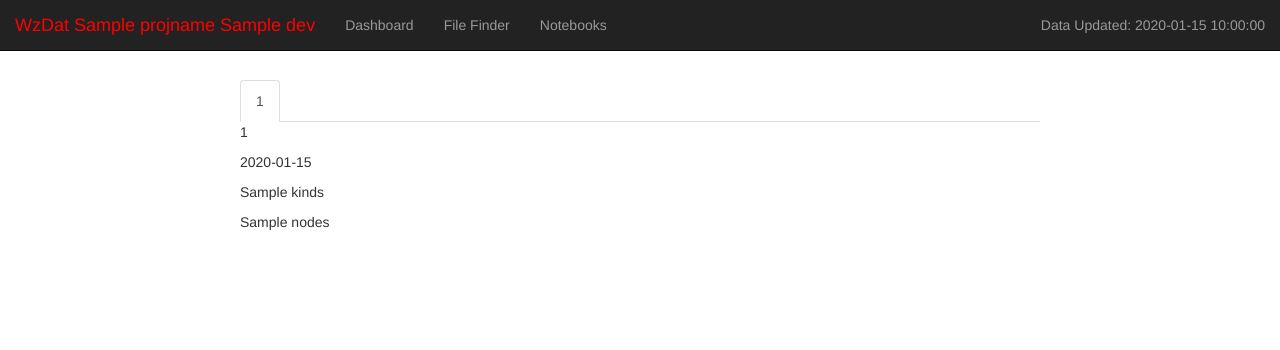
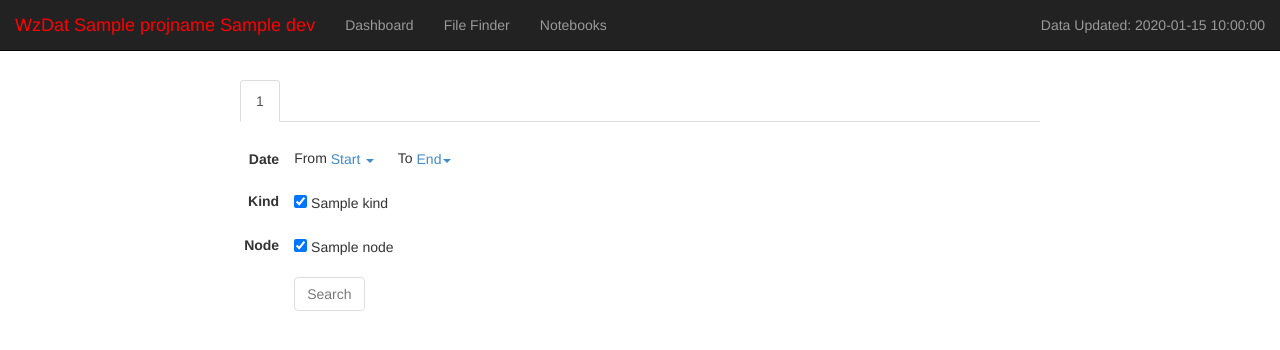
Before and after one commit to haje01/wzdat, a Flask app: template wzdat/dashboard/templates/finder.html in a window 1280 px wide. Shown: the top 350 px of the page. Run offline with Flask 2, Linux system fonts and the light colour scheme; the template is opened without the code that fills it: most values are stand-ins (such as "Sample title", 1, 10 or a date in 2020); some libraries are stand-ins or nearby versions.

Commit message:
working on file finder

```diff
--- a/setup.py
+++ b/setup.py
@@ -15,10 +15,12 @@ class PyTest(TestCommand):
         pass
 
     def run(self):
-        import pytest
+        import pytest, os
         from wzdat.util import gen_dummydata
+        os.environ['WZDAT_SOL_PKG'] = 'ws_mysol'
+        os.environ['WZDAT_PRJ'] = 'myprj'
         gen_dummydata()
-        errorno = pytest.main('tests/')
+        errorno = pytest.main('tests')
         sys.exit(errorno)
 
 
--- a/wzdat/dashboard/app.py
+++ b/wzdat/dashboard/app.py
@@ -5,11 +5,11 @@ import time
 import re
 from datetime import timedelta, datetime
 import urlparse
+import imp
 
 from flask import Flask, render_template, request, Response, redirect, url_for
 from markdown import markdown
 from IPython.nbformat.current import reads
-import pytz
 
 DEBUG = True
 
@@ -246,15 +246,53 @@ def finder():
     prj = os.environ['WZDAT_PRJ']
     pcfg = make_config(prj)
     ftypes = pcfg["FILE_TYPES"]
-    import imp
+    os.chdir('/solution')
     file_types = []
     for ft in ftypes:
-        mod = imp.load_source('%s.%s' % (prj, ft),  '/solution/%s/%s/%s.py' %
-                              (pkg, prj, ft))
+        mpath = '%s/%s/%s.py' % (pkg, prj, ft)
+        mod = imp.load_source('%s' % ft,  mpath)
         file_types.append((ft, mod))
     return render_template("finder.html", cur="finder", projname=projname,
                            dev=dev, cache_time=cache_time,
                            file_types=file_types)
+
+
+@app.route('/finder_search/<ftype>', methods=['POST'])
+def finder_search(ftype):
+    data = request.data
+    from urlparse import parse_qs
+    qs = parse_qs(data)
+    _start_dt = qs['start_dt'][0]
+    _end_dt = qs['end_dt'][0]
+    _nodes = qs['nodes[]']
+    _kinds = qs['kinds[]']
+    print ftype, _nodes, _kinds, _start_dt, _end_dt
+
+    os.chdir('/solution')
+    pkg = os.environ["WZDAT_SOL_PKG"]
+    prj = os.environ['WZDAT_PRJ']
+    mpath = '%s/%s/%s.py' % (pkg, prj, ftype)
+    m = imp.load_source('%s' % ftype,  mpath)
+
+    # convert string to object
+    start_dt = end_dt = None
+    for date in m.dates:
+        if str(date) == _start_dt:
+            start_dt = date
+        if str(date) == _end_dt:
+            end_dt = date
+    nodes = []
+    for node in m.nodes:
+        if str(node) in _nodes:
+            nodes.append(node)
+    kinds = []
+    for kind in m.kinds:
+        if str(kind) in _kinds:
+            kinds.append(kind)
+
+    files = m.files[start_dt, end_dt][nodes][kinds]
+
+    return Response(str(files.zlink))
 
 
 @app.route('/notebooks')
--- a/wzdat/dashboard/templates/finder.html
+++ b/wzdat/dashboard/templates/finder.html
@@ -1,6 +1,16 @@
 {% extends "layout.html" %}
 
 {% block page %}
+<style>
+.falsedate {
+  background-color: red;
+}
+body.wait *, body.wait
+{
+  cursor: progress !important;
+}
+</style>
+
 <div class="row">
   <div class="center-block" style="width:800px; margin-top: 30px">
       <ul class="nav nav-tabs" role="tablist">
@@ -10,10 +20,58 @@
       </ul>
       {% for ft in file_types %}
       <div id="tab-body-{{loop.index}}" class="tab-body {%if not loop.first%}hide{%endif%}">
-        <p>{{ft[0]}}</p>
-        <p>{{ft[1].dates}}</p>
-        <p>{{ft[1].kinds}}</p>
-        <p>{{ft[1].nodes}}</p>
+        <form class="form-horizontal" style="margin-top: 20px" autocomplete="off">
+          <div class="form-group">
+            <label class="col-md-1 control-label">Date </label>
+            <div class="form-inline" style="margin-top: 6px">
+              <span>From</span>
+              <div class="btn-group" style="margin-right: 20px">
+                <a id="start_dt-{{ft[0]}}" role="button" data-toggle="dropdown" href="javascript:void(0)">Start <span class="caret"></span></a>
+                <ul class="dropdown-menu" role="menu">
+                  {% for dt in ft[1].dates[:-15:-1] %}
+                  <li><a class="dateitem" ftype="{{ft[0]}}" role="menuitem" target="start_dt-{{ft[0]}}">{{dt}}</a></li>
+                  {% endfor %}
+                </ul>
+              </div>
+              <span>To</span>
+              <div class="btn-group">
+                <a id="end_dt-{{ft[0]}}" role="button" data-toggle="dropdown" href="javascript:void(0)">End<span class="caret"></span></a>
+                <ul class="dropdown-menu" role="menu">
+                  {% for dt in ft[1].dates[:-15:-1] %}
+                  <li><a class="dateitem" ftype="{{ft[0]}}" role="menuitem" target="end_dt-{{ft[0]}}">{{dt}}</a></li>
+                  {% endfor %}
+                </ul>
+              </div>
+            </div>
+          </div>
+          <div class="form-group">
+            <label class="col-md-1 control-label">Kind </label>
+            <div class="form-inline">
+              {% for kind in ft[1].kinds %}
+              <div class="checkbox" style="margin-right: 20px">
+                <input class="kind" ftype="{{ft[0]}}" type="checkbox" value="{{kind}}" {%if ft[1].kinds.count == 1%}checked{%endif%}> {{kind}}
+              </div>
+              {% endfor %}
+            </div>
+          </div>
+          <div class="form-group">
+            <label class="col-md-1 control-label">Node </label>
+            <div class="form-inline">
+              {% for node in ft[1].nodes %}
+              <div class="checkbox" style="margin-right: 20px">
+                <input class="node" ftype="{{ft[0]}}" type="checkbox" value="{{node}}" {%if ft[1].nodes.count == 1%}checked{%endif%}> {{node}}
+              </div>
+              {% endfor %}
+            </div>
+          </div>
+          <div class="form-group" style="margin-top: 20px">
+            <div class="col-md-offset-1">
+              <button id="search-{{ft[0]}}" ftype="{{ft[0]}}" class="searchBtn btn btn-default" disabled>Search</button>
+            </div>
+          </div>
+        </form>
+        <div id="search_result-{{ft[0]}}">
+        </div>
       </div>
       {% endfor %}
   </div>
@@ -29,4 +87,83 @@ function selectTab(idx)
   $("#tab-body-" + idx).removeClass('hide');
 }
 
+$('.dateitem').click(function(e) {
+  var ft = $(this).attr('ftype');
+  var html = $(e.target).text() + '<span class="caret"></span>';
+  var target = $(e.target).attr('target')
+  $('#' + target).html(html);
+  var sdt = $('#start_dt-' + ft).text();
+  var edt = $('#end_dt-' + ft).text();
+  if (sdt != 'Start ' && edt != 'End ') {
+    if (sdt > edt) {
+      $('#end_dt').addClass('falsedate');
+    } else {
+      $('#end_dt').removeClass('falsedate')
+    }
+  }
+  checkSearchCondition();
+});
+
+$('.kind').click(function(e) {
+  var ft = $(this).attr('ftype');
+  checkSearchCondition(ft);
+});
+
+$('.node').click(function(e) {
+  var ft = $(this).attr('ftype');
+  checkSearchCondition(ft);
+});
+
+function checkSearchCondition(ft) {
+  var dt = $('#end_dt-' + ft).attr('class');
+  var sb = $('#search-' + ft);
+  var kinds = checkedKinds();
+  var nodes = checkedNodes();
+  var disabled = false;
+  if (dt == 'falsedate' || kinds.length == 0 || nodes.length == 0) {
+    disabled = true;
+  }
+  if (disabled) {
+    sb.attr('disabled', 'disabled');
+  } else {
+    sb.removeAttr('disabled');
+  }
+}
+
+function checkedKinds() {
+  return $('.kind:visible:checked').map(function() { return this.value; }).get();
+}
+
+function checkedNodes() {
+  return $('.node:visible:checked').map(function() { return this.value; }).get();
+}
+
+
+$('.searchBtn').click(function(e) {
+  var ft = $(this).attr('ftype');
+  var start_dt = $('#start_dt-' + ft).text();
+  var end_dt = $('#end_dt-' + ft).text();
+  var kinds = checkedKinds();
+  var nodes = checkedNodes();
+  var data = {'start_dt': start_dt, 'end_dt': end_dt, 'kinds': kinds, 'nodes': nodes};
+  console.log(data)
+  $('body').addClass('wait');
+  $('#search_result-' + ft).html('');
+  $('#search-' + ft).attr('disabled', 'disabled');
+  $.post('/finder_search/' + ft, data, function(msg) {
+    console.log(msg);
+    if (msg.indexOf('file count: 0') > -1) {
+      $('#search_result-' + ft).html('<hr/><h3>Search Result</h3><b>No files found</b>');
+    } else {
+      $('#search_result-' + ft).html('<hr/><h3>Search Result</h3><pre>' + msg + '</pre><form class="form-horizontal" style="margin-top: 20px"><div class="form-group"><div class="col-md-offset-1"><button id="download-' + ft + '" class="btn btn-default">Download</button></div></div></form>');
+    };
+    }).fail(function() {
+        alert('Search Failed');
+    }).always(function() {
+      $('body').removeClass('wait');
+      $('#search-' + ft).removeAttr('disabled');
+    });
+  e.preventDefault();
+});
+
 {% endblock %}
```
Also changed, not shown: tests/test_selector.py (+2 -1 lines), tests/ws_mysol/config.yml (added, +4 -0 lines), tests/ws_mysol/myprj/log.py (added, +99 -0 lines), .travis.yml, tests/ws_mysol/__init__.py (added), tests/ws_mysol/myprj/__init__.py (added), tests/ws_mysol/myprj/config.yml (added).
